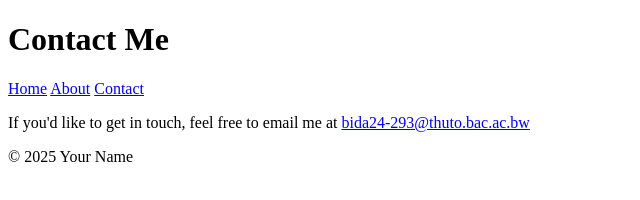
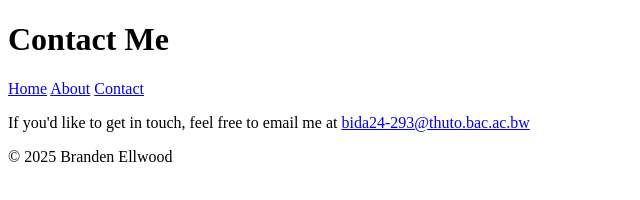
Before and after one commit to Killerpancake/my-github-page, a plain HTML site: page contact.html in a window 1280 px wide. Shown: the full height of the page, 0-640 px from the left. Drawn offline with Linux system fonts and the light colour scheme.

Commit message:
Update contact.html

```diff
--- a/contact.html
+++ b/contact.html
@@ -37,7 +37,7 @@
 
 <footer>
 
-    <p>&copy; 2025 Your Name</p>
+    <p>&copy; 2025 Branden Ellwood</p>
 
 </footer>
 
```
